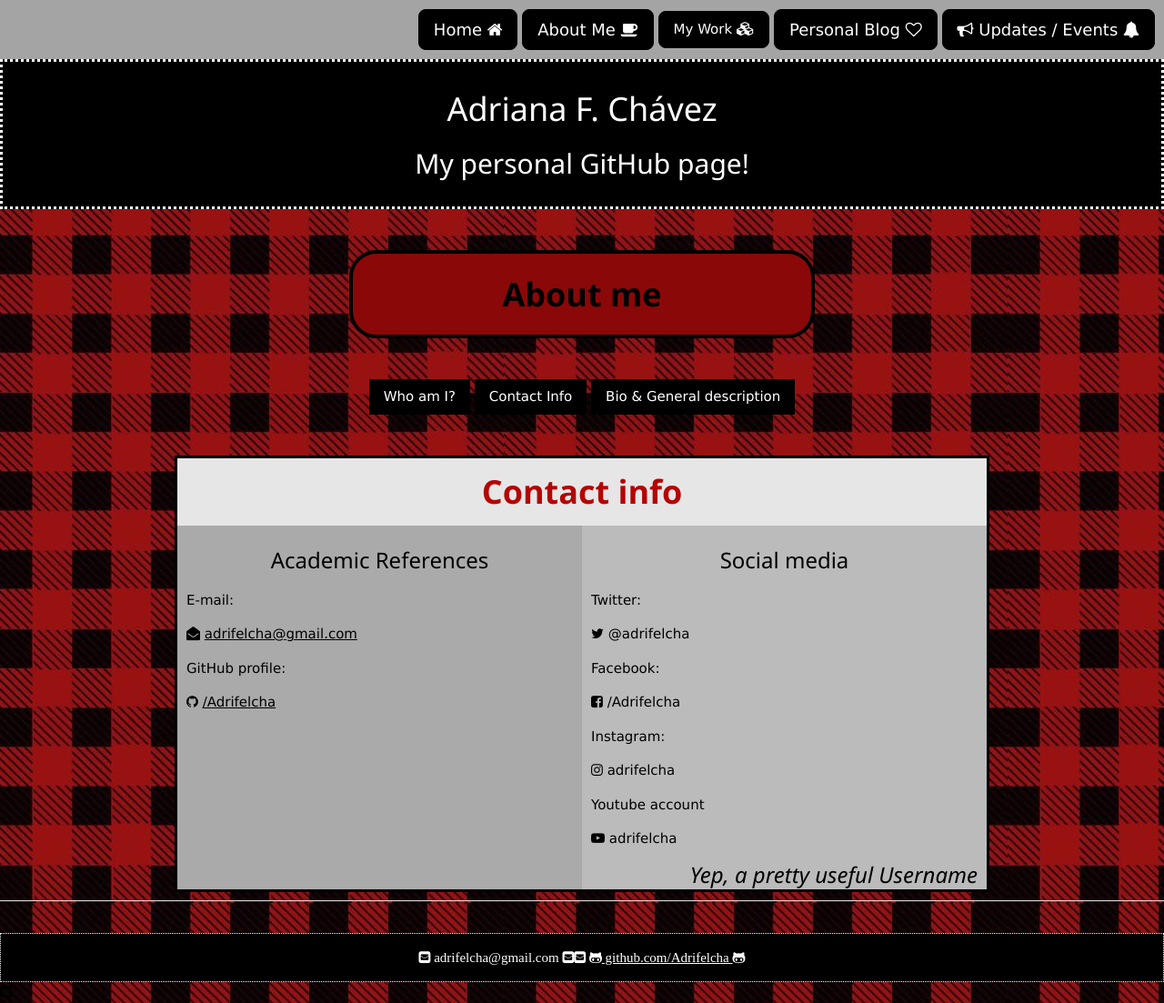
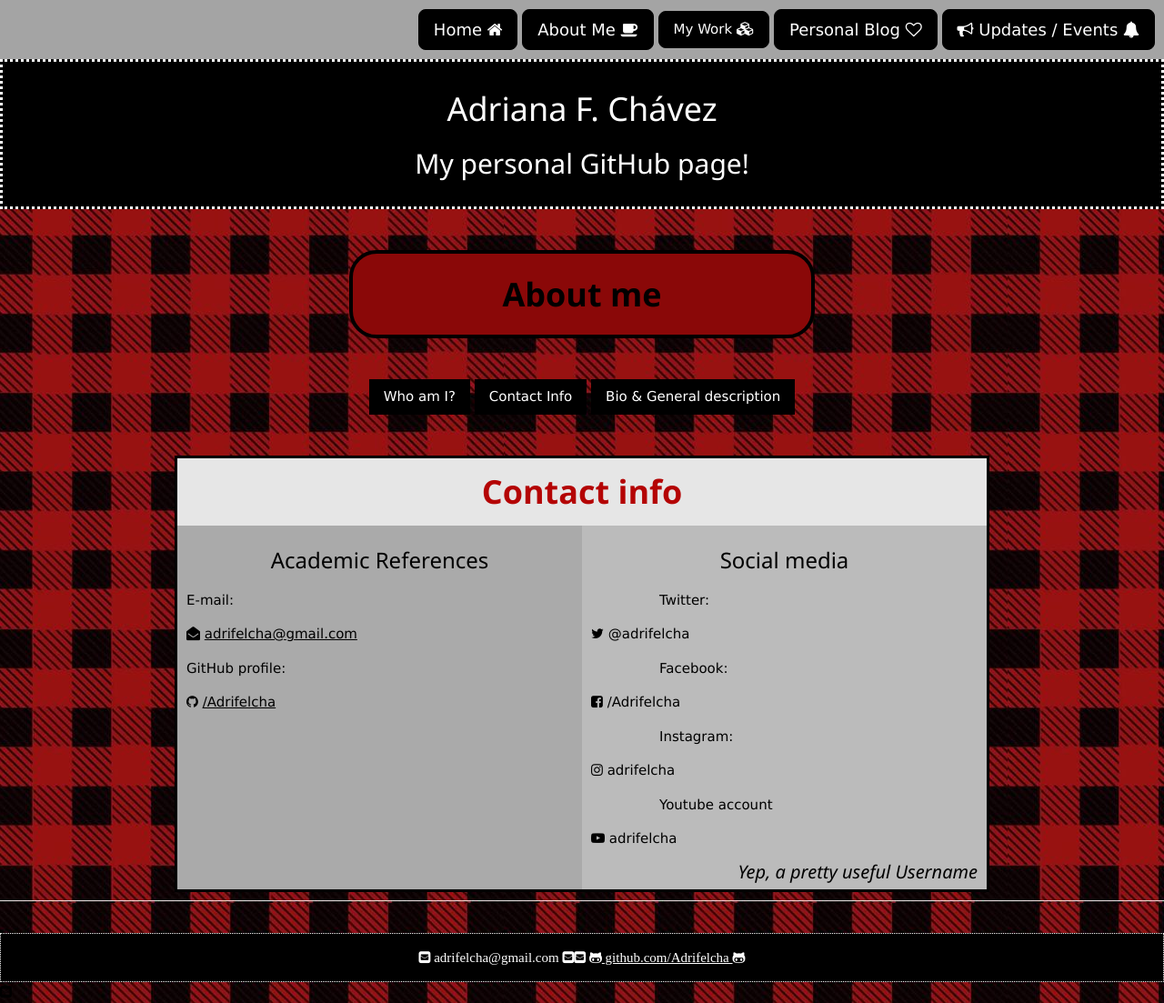
Before and after one commit to Adrifelcha/Adrifelcha-github.io, a Jekyll site: the page built from about/contact.html, in a window 1280 px wide. Shown: the whole page at 91% size. Built offline with Jekyll 4.4.1, drawn with Linux system fonts in a browser that asks for light colours.

Commit message:
Update contact.html

```diff
--- a/about/contact.html
+++ b/about/contact.html
@@ -33,16 +33,16 @@ title: About me
   			</div>
   			<div class="column" style="background-color:#bbb; height:400px;">
     				<h3 style="text-align:center;">Social media</h3>
-    				<p>Twitter:</p>
+    				<p style="padding-left:5em;">Twitter:</p>
 				<i class="fa fa-twitter" aria-hidden="true"></i> @adrifelcha
-				<p>Facebook:</p>
+				<p style="padding-left:5em;">Facebook:</p>
 				<i class="fa fa-facebook-square" aria-hidden="true"></i> /Adrifelcha
-				<p>Instagram:</p>
+				<p style="padding-left:5em;">Instagram:</p>
 				<i class="fa fa-instagram" aria-hidden="true"></i> adrifelcha
-				<p>Youtube account</p>
+				<p style="padding-left:5em;">Youtube account</p>
 				<i class="fa fa-youtube-play" aria-hidden="true"></i> adrifelcha
 
-				<h3 style="text-align:right;"><i>Yep, a pretty useful Username</i></h3>
+				<h4 style="text-align:right;"><i>Yep, a pretty useful Username</i></h4>
   			</div>
 		</div>
 
```
